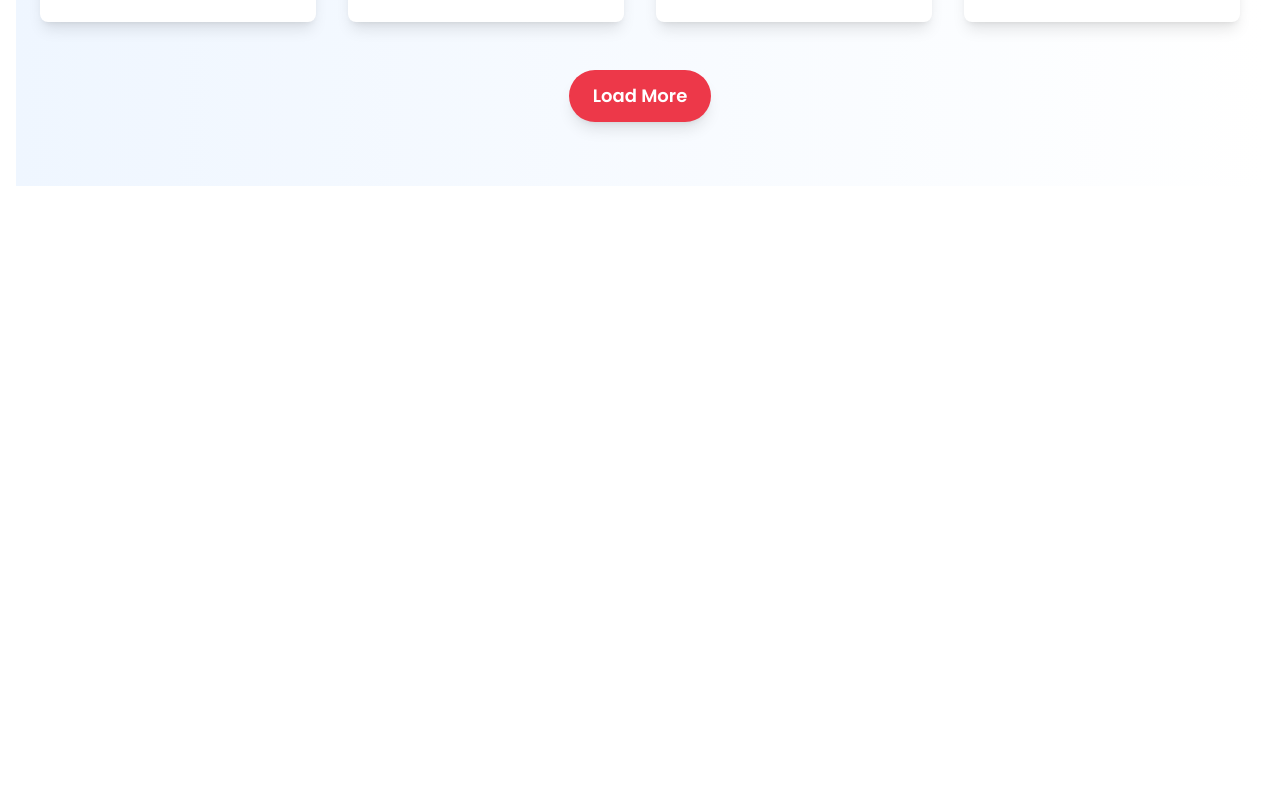
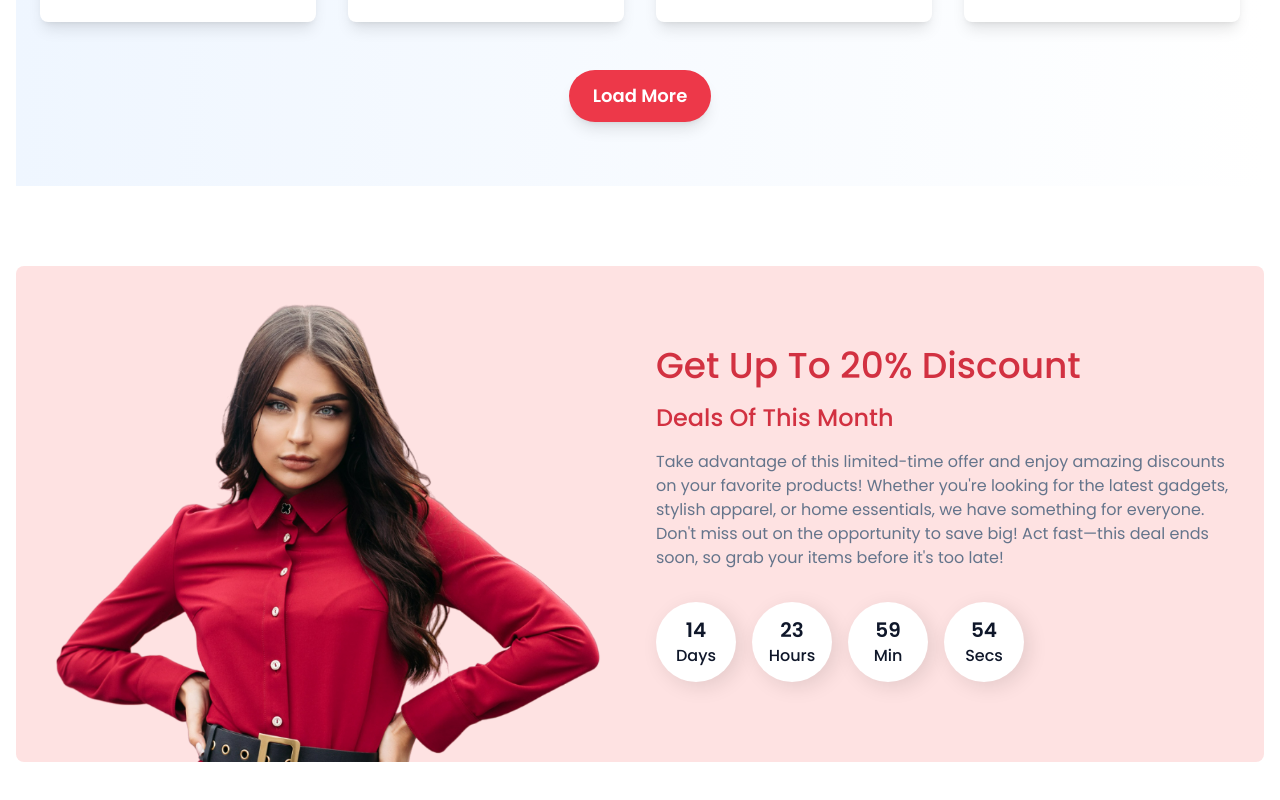
Before and after one commit to AshikurZaman01/Lebaba-Ecommerce-React-App, a React (Vite) app: page / in a window 1280 px wide. Shown: the part 2699-3499 px from the top of the page. Before the commit the page ends 2885 px from the top, so only its background shows below. Built offline with nearby package versions, Linux system fonts and the light colour scheme.

Commit message:
add Dealing section

```diff
--- /dev/null
+++ b/src/Components/Pages/DealSection/Countdown.jsx
@@ -0,0 +1,57 @@
+import { useState, useEffect } from 'react';
+
+const Countdown = ({ targetDate }) => {
+    const calculateTimeLeft = () => {
+        const now = new Date();
+        const difference = targetDate - now;
+
+        let days = Math.floor(difference / (1000 * 60 * 60 * 24));
+        let hours = Math.floor((difference % (1000 * 60 * 60 * 24)) / (1000 * 60 * 60));
+        let minutes = Math.floor((difference % (1000 * 60 * 60)) / (1000 * 60));
+        let seconds = Math.floor((difference % (1000 * 60)) / 1000);
+
+        return { days, hours, minutes, seconds };
+    };
+
+    const [timeLeft, setTimeLeft] = useState(calculateTimeLeft);
+
+    useEffect(() => {
+        const interval = setInterval(() => {
+            setTimeLeft(calculateTimeLeft());
+        }, 1000);
+
+        return () => clearInterval(interval);
+    }, []);
+
+    return (
+        <div className='flex justify-center md:justify-start gap-4 flex-wrap'>
+
+            {/* Days */}
+            <div className='h-[80px] w-[80px] grid place-content-center text-center bg-[var(--white)] rounded-full shadow-[5px_5px_20px_rgba(0,_0,_0,_0.1)] font-semibold'>
+                <h4 className='mb-0 text-xl text-[var(--text-dark)]'>{timeLeft.days}</h4>
+                <p className='mb-0 font-medium text-[var(--text-dark)]'>Days</p>
+            </div>
+
+            {/* Hours */}
+            <div className='h-[80px] w-[80px] grid place-content-center text-center bg-[var(--white)] rounded-full shadow-[5px_5px_20px_rgba(0,_0,_0,_0.1)] font-semibold'>
+                <h4 className='mb-0 text-xl text-[var(--text-dark)]'>{timeLeft.hours}</h4>
+                <p className='mb-0 font-medium text-[var(--text-dark)]'>Hours</p>
+            </div>
+
+            {/* Minutes */}
+            <div className='h-[80px] w-[80px] grid place-content-center text-center bg-[var(--white)] rounded-full shadow-[5px_5px_20px_rgba(0,_0,_0,_0.1)] font-semibold'>
+                <h4 className='mb-0 text-xl text-[var(--text-dark)]'>{timeLeft.minutes}</h4>
+                <p className='mb-0 font-medium text-[var(--text-dark)]'>Min</p>
+            </div>
+
+            {/* Seconds */}
+            <div className='h-[80px] w-[80px] grid place-content-center text-center bg-[var(--white)] rounded-full shadow-[5px_5px_20px_rgba(0,_0,_0,_0.1)] font-semibold'>
+                <h4 className='mb-0 text-xl text-[var(--text-dark)]'>{timeLeft.seconds}</h4>
+                <p className='mb-0 font-medium text-[var(--text-dark)]'>Secs</p>
+            </div>
+
+        </div>
+    );
+};
+
+export default Countdown;
--- /dev/null
+++ b/src/Components/Pages/DealSection/DealSection.jsx
@@ -0,0 +1,32 @@
+import dealsImage from '../../../../src/assets/images/deals.png';
+import Countdown from './Countdown';
+
+const DealSection = () => {
+
+    const targetDate = new Date();
+    targetDate.setDate(targetDate.getDate() + 15);
+
+    return (
+        <div className="max-w-[var(--max-width-1400)] mx-auto py-20 my-20 px-4 bg-red-100 rounded-lg grid grid-cols-1 sm:grid-cols-2 gap-8 items-center">
+
+            {/* Image */}
+            <div className='h-full relative sm:block hidden'>
+                <img src={dealsImage} alt="deal image" className='absolute left-1/2 bottom-[-5rem] -translate-x-1/2 max-w-[550px]' />
+            </div>
+
+            {/* Text and Countdown */}
+            <div className='max-w-[600px] mr-auto text-center sm:text-left'>
+
+                <h5 className='mb-4 text-4xl font-medium text-primary-dark'>Get Up To 20% Discount</h5>
+
+                <h4 className='mb-4 text-2xl font-medium text-primary-dark'>Deals Of This Month</h4>
+
+                <p className='mb-8 text-[var(--text-light)]'>Take advantage of this limited-time offer and enjoy amazing discounts on your favorite products! Whether you're looking for the latest gadgets, stylish apparel, or home essentials, we have something for everyone. Don't miss out on the opportunity to save big! Act fast—this deal ends soon, so grab your items before it's too late!</p>
+
+                <Countdown targetDate={targetDate} />
+            </div>
+        </div>
+    );
+};
+
+export default DealSection;
--- a/src/Components/Pages/Home/Home.jsx
+++ b/src/Components/Pages/Home/Home.jsx
@@ -1,3 +1,4 @@
+import DealSection from "../DealSection/DealSection"
 import TrendingProducts from "../Shop/TrendingProducts/TrendingProducts"
 import Banner from "./Banner/Banner"
 import Categories from "./Categories/Categories"
@@ -15,6 +16,8 @@ const Home = () => {
 
             <TrendingProducts></TrendingProducts>
 
+            <DealSection></DealSection>
+
         </div>
     )
 }
--- a/src/Components/Pages/Shop/TrendingProducts/TrendingProducts.jsx
+++ b/src/Components/Pages/Shop/TrendingProducts/TrendingProducts.jsx
@@ -32,6 +32,8 @@ const TrendingProducts = () => {
                     </button>
                 )}
             </div>
+
+
         </div>
     );
 };
--- a/src/index.css
+++ b/src/index.css
@@ -117,3 +117,79 @@ img {
   transform: translateX(-50%);
   max-width: 500px;
 }
+
+.deals__container {
+  background-color: var(--primary-color-light);
+  border-radius: 1rem;
+  display: grid;
+  grid-template-columns: repeat(2, 1fr);
+  gap: 2rem;
+  align-items: center;
+}
+
+.deals__image {
+  height: 100%;
+  position: relative;
+}
+
+.deals__image img {
+  position: absolute;
+  left: 50%;
+  bottom: -5rem;
+  transform: translateX(-50%);
+  max-width: 550px;
+}
+
+.deals__content {
+  max-width: 600px;
+  margin-right: auto;
+}
+
+.deals__content h5 {
+  margin-bottom: 1rem;
+  font-size: 1rem;
+  font-weight: 500;
+  color: var(--primary-color);
+}
+
+.deals__content h4 {
+  margin-bottom: 1rem;
+  font-size: 2rem;
+  font-weight: 800;
+  font-family: var(--header-font);
+  color: var(--text-dark);
+}
+
+.deals__content p {
+  margin-bottom: 2rem;
+  color: var(--text-light);
+}
+
+.deals__countdown {
+  display: flex;
+  align-items: center;
+  gap: 1rem;
+}
+
+.deals__countdown__card {
+  height: 80px;
+  width: 80px;
+  display: grid;
+  place-content: center;
+  text-align: center;
+  background-color: var(--white);
+  border-radius: 100%;
+  box-shadow: 5px 5px 20px rgba(0, 0, 0, 0.1);
+}
+
+.deals__countdown__card h4 {
+  margin-bottom: 0;
+  font-size: 1.5rem;
+  color: var(--text-dark);
+}
+
+.deals__countdown__card p {
+  margin-bottom: 0;
+  font-weight: 500;
+  color: var(--text-dark);
+}
```
Also changed, not shown: src/Components/Pages/Shop/ProductCards/ProductCards.jsx (+9 -0 lines).
